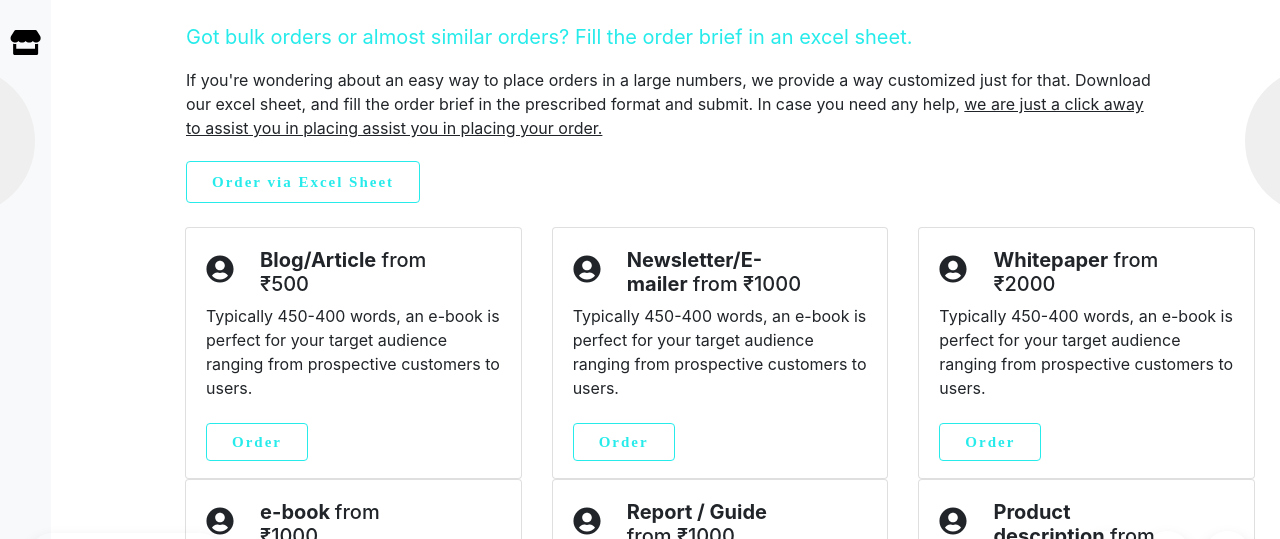
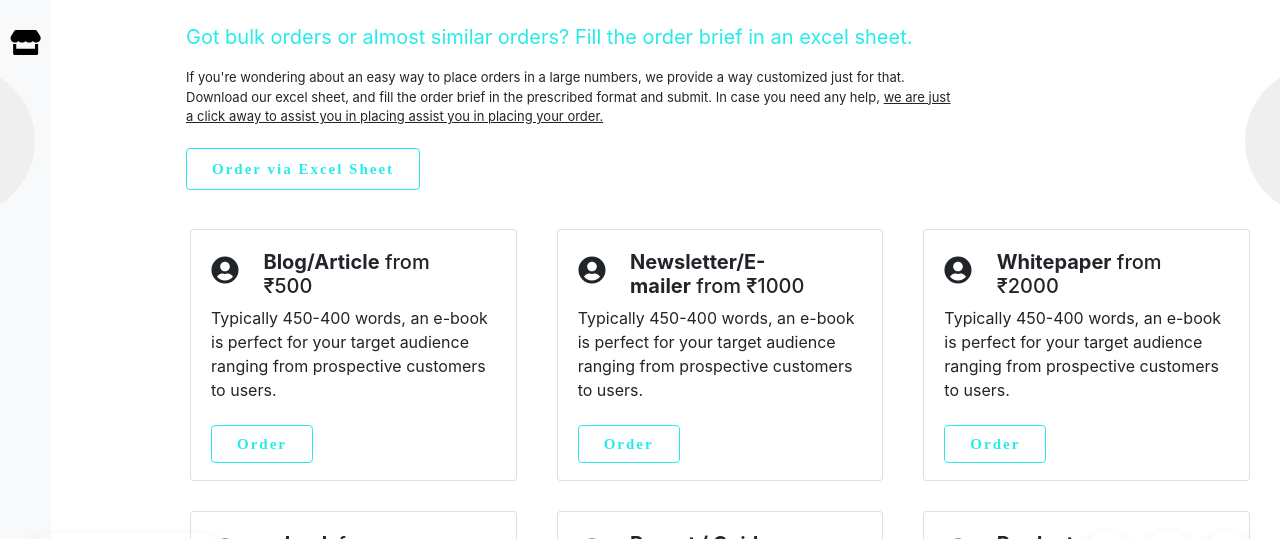
Before and after one commit to Ankit9564/Ankit9564.github.io, a plain HTML site: page index.html in a window 1280 px wide. Shown: the part 184-723 px from the top of the page. Drawn offline with nearby package versions, Linux system fonts and the light colour scheme.

Commit message:
commit 4

```diff
--- a/index.html
+++ b/index.html
@@ -53,7 +53,7 @@
         <div class="pricing-header px-3 py-3 pt-md-5 pb-md-4">
             <h1>Content Store</h1>
             <p class="lead"><b>Got bulk orders or almost similar orders? Fill the order brief in an excel sheet.</b></p>
-            <p class="contents">
+            <p class="contents" style="font-size: 13px;">
                 If you're wondering about an easy way to place orders in a large numbers, we provide a way customized
                 just for that. Download our excel sheet, and fill the order brief in the prescribed format and submit.
                 In case you need any help, <u>we are just a click away to assist you in placing assist you in placing
--- a/style.css
+++ b/style.css
@@ -28,7 +28,7 @@ html {
 }
 
 .pricing-header {
-    max-width: 1000px;
+    max-width: 800px;
 }
 
 .lead {
@@ -186,8 +186,6 @@ html {
     cursor: pointer;
 }
 
-
-
 .float-button-right3 {
     position: fixed;
     right: 30px;
@@ -254,7 +252,15 @@ html {
     color: #FFF;
     background: rgb(39, 235, 235);
 }
+/*Bootstrap card*/
+.card{
+    margin: 15px 5px 15px 5px;
+}
 
+.card:hover {
+    box-shadow: 0 8px 16px 0 rgba(0,0,0,0.2);
+    transition: 0.3s;
+  }
 /* Boostrap Buttons Styling */
 
 .btn-left {
```
